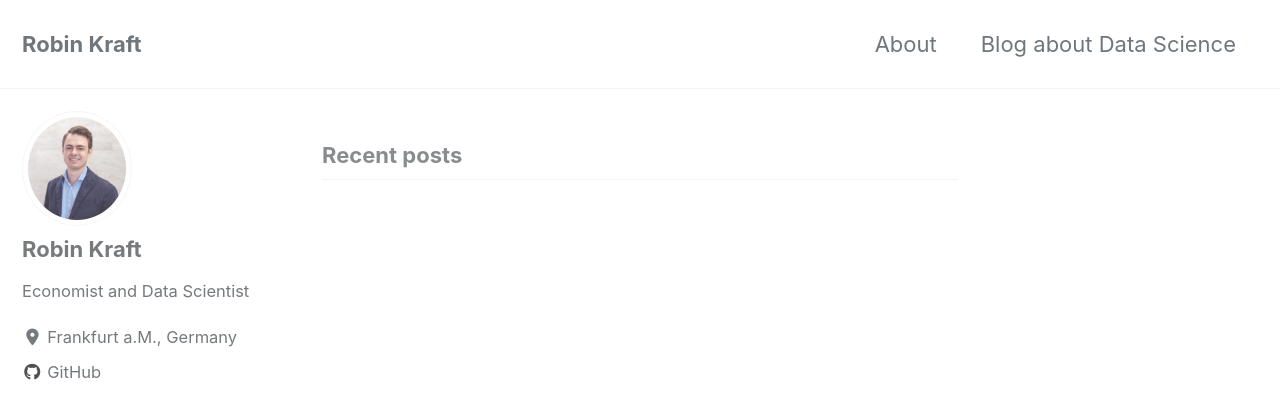
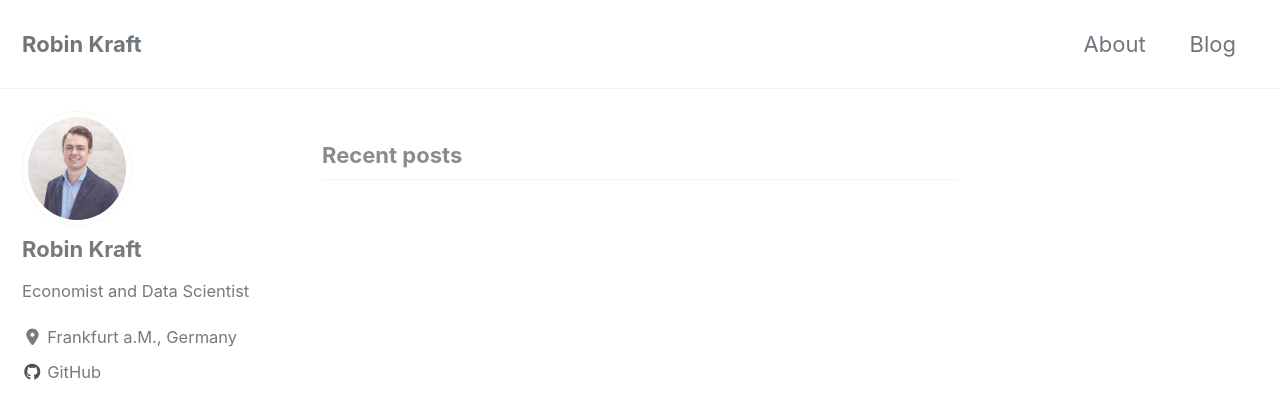
Before and after one commit to rkraft92/robin_kraft92.github.io, a Jekyll site: the page built from index.html, in a window 1280 px wide and 900 px high. Shown: the top 419 px of the window. Built offline with Jekyll 4.4.1, drawn with Linux system fonts in a browser that asks for light colours; cached includes are drawn as plain includes; nearby versions of some CDN libraries; the list of posts is cut into pages by our own code.

Commit message:
menu change

```diff
--- a/_data/navigation.yml
+++ b/_data/navigation.yml
@@ -2,7 +2,7 @@
 main:
   - title: "About"
     url: /about/
-  - title: "Blog about Data Science"
+  - title: "Blog"
     url: /blog-posts/
   # - title: "About"
   #   url: https://mmistakes.github.io/minimal-mistakes/about/
```
